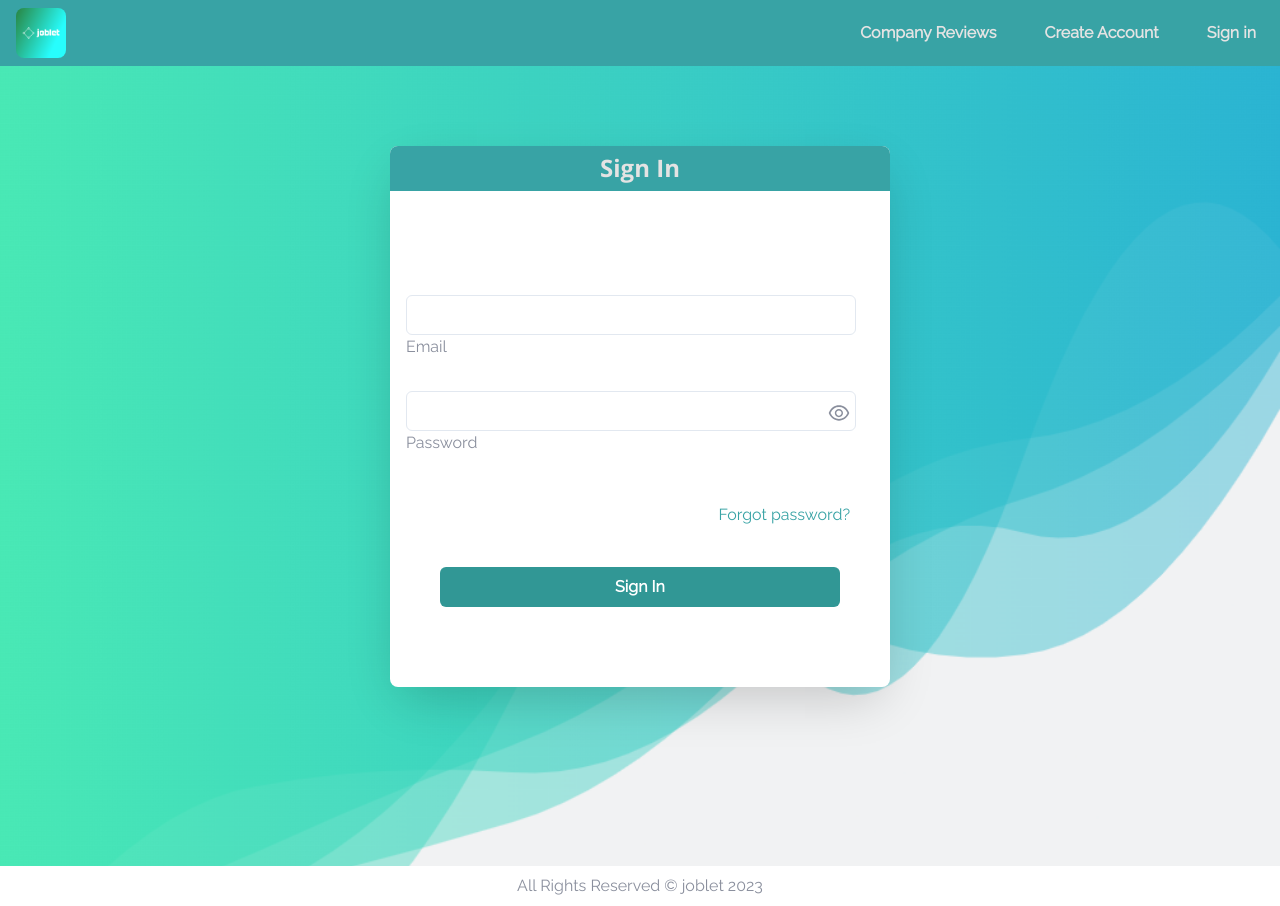
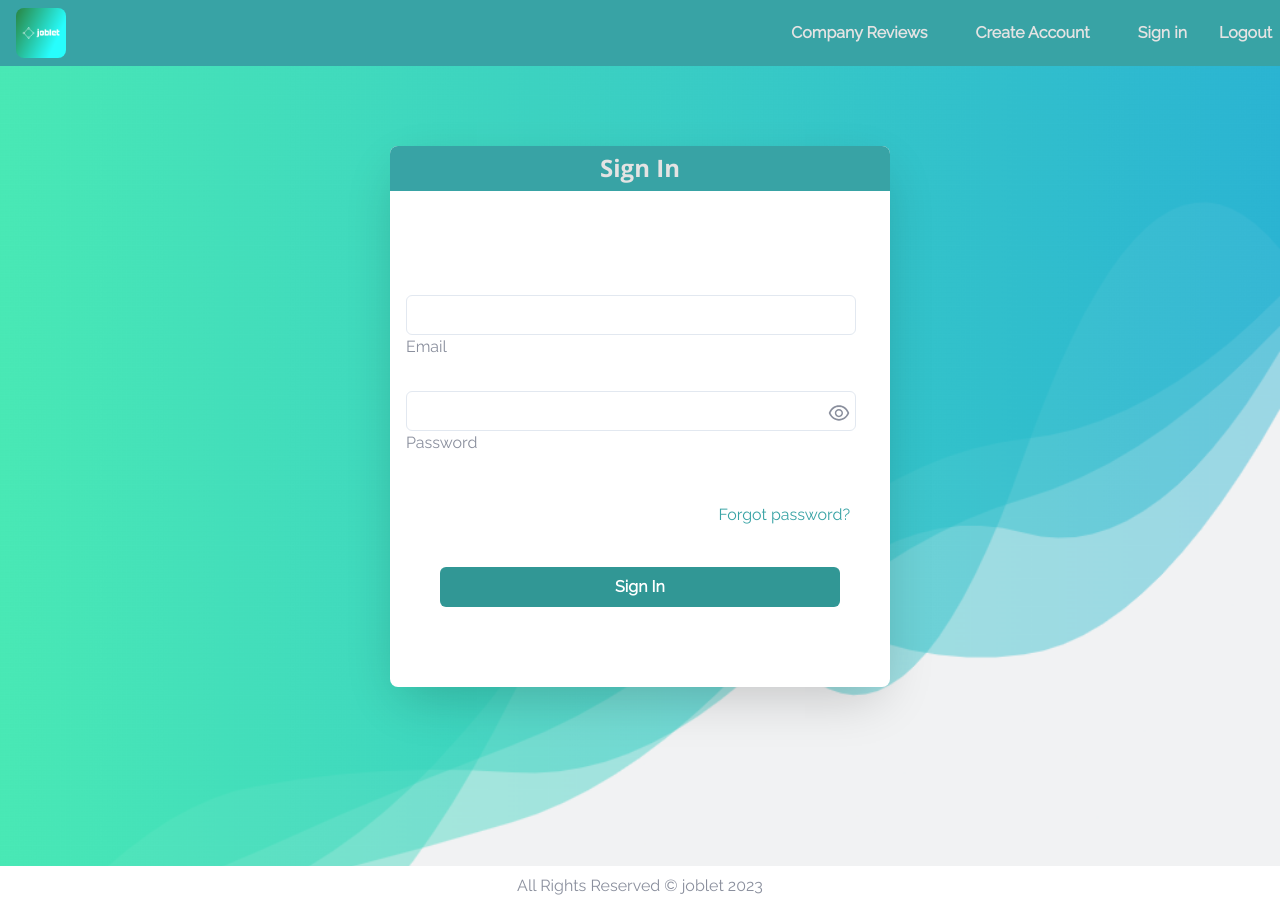
Before and after one commit to ianahart/joblet, a React (Create React App) app in the folder frontend/: page /login in a window 1280 px wide. Built offline with nearby package versions, Linux system fonts and the light colour scheme.

Commit message:
feat: add logout functionality

```diff
--- a/frontend/src/components/Navbar/DesktopNav.tsx
+++ b/frontend/src/components/Navbar/DesktopNav.tsx
@@ -1,12 +1,41 @@
-import { Flex } from '@chakra-ui/react';
+import { Flex, Text } from '@chakra-ui/react';
+import { AxiosError } from 'axios';
+import { useContext } from 'react';
+import { useNavigate } from 'react-router-dom';
+import { UserContext } from '../../context/user';
+import { http } from '../../helpers/utils';
+import { IUserContext } from '../../interfaces';
 import NavigationLink from './NavigationLink';
 
 const DesktopNav = () => {
+  const navigate = useNavigate();
+  const { logout } = useContext(UserContext) as IUserContext;
+
+  const handleOnLogout = async () => {
+    try {
+      await http.post('/auth/logout', {});
+      logout();
+      navigate('/login');
+    } catch (err: unknown | AxiosError) {
+      console.log(err);
+      return;
+    }
+  };
+
   return (
     <Flex display={['none', 'none', 'flex']}>
       <NavigationLink theme="light" text="Company Reviews" to="company-reviews" />
       <NavigationLink theme="light" text="Create Account" to="register" />
       <NavigationLink theme="light" text="Sign in" to="login" />
+      <Text
+        onClick={handleOnLogout}
+        p="0.5rem"
+        role="button"
+        color="light.primary"
+        fontWeight="bold"
+      >
+        Logout
+      </Text>
     </Flex>
   );
 };
--- a/frontend/src/components/Navbar/MobileNav.tsx
+++ b/frontend/src/components/Navbar/MobileNav.tsx
@@ -1,7 +1,12 @@
-import { Box, Flex, Spacer } from '@chakra-ui/react';
-import { useRef, useCallback, useEffect, RefObject } from 'react';
+import { Box, Flex, Spacer, Text } from '@chakra-ui/react';
+import { useRef, useCallback, useEffect, RefObject, useContext } from 'react';
 import NavigationLink from './NavigationLink';
 import { AiOutlineClose } from 'react-icons/ai';
+import { AxiosError } from 'axios';
+import { http } from '../../helpers/utils';
+import { useNavigate } from 'react-router-dom';
+import { UserContext } from '../../context/user';
+import { IUserContext } from '../../interfaces';
 
 interface IMobileNavProps {
   handleSetMobileNavOpen: (open: boolean) => void;
@@ -9,6 +14,20 @@ interface IMobileNavProps {
 }
 
 const MobileNav = ({ handleSetMobileNavOpen, triggerRef }: IMobileNavProps) => {
+  const navigate = useNavigate();
+  const { logout } = useContext(UserContext) as IUserContext;
+
+  const handleOnLogout = async () => {
+    try {
+      await http.post('/auth/logout', {});
+      logout();
+      handleSetMobileNavOpen(false);
+      navigate('/login');
+    } catch (err: unknown | AxiosError) {
+      return;
+    }
+  };
+
   const menuRef = useRef<HTMLDivElement>(null);
 
   const handleClose = (e: React.MouseEvent<HTMLDivElement>) => {
@@ -73,6 +92,15 @@ const MobileNav = ({ handleSetMobileNavOpen, triggerRef }: IMobileNavProps) => {
           text="Sign in"
           to="login"
         />
+        <Text
+          onClick={handleOnLogout}
+          p="0.5rem"
+          role="button"
+          color="black.primary"
+          fontWeight="bold"
+        >
+          Logout
+        </Text>
       </Flex>
     </Box>
   );
--- a/frontend/src/interfaces/index.ts
+++ b/frontend/src/interfaces/index.ts
@@ -31,7 +31,7 @@ export interface ITokens {
 export interface IUserContext {
   user: IUser;
   tokens: ITokens;
-    logout: () => void;
+  logout: () => void;
   setUser: (user: IUser) => void;
   setTokens: (tokens: ITokens) => void;
   stowTokens: (tokens: ITokens) => void;
```
